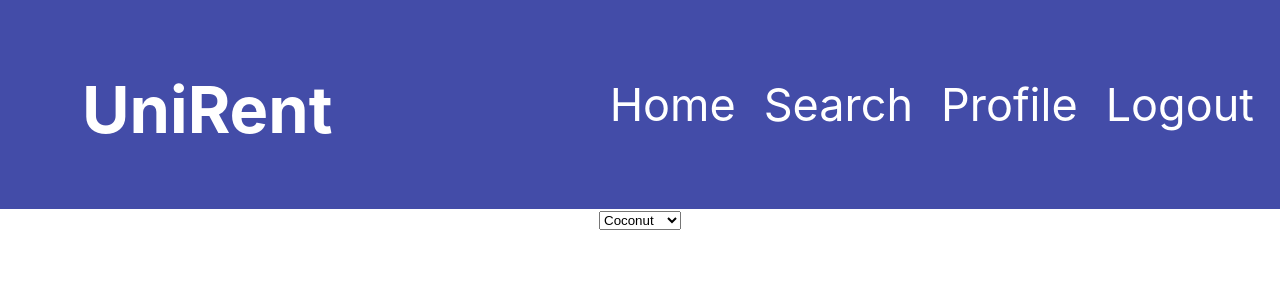
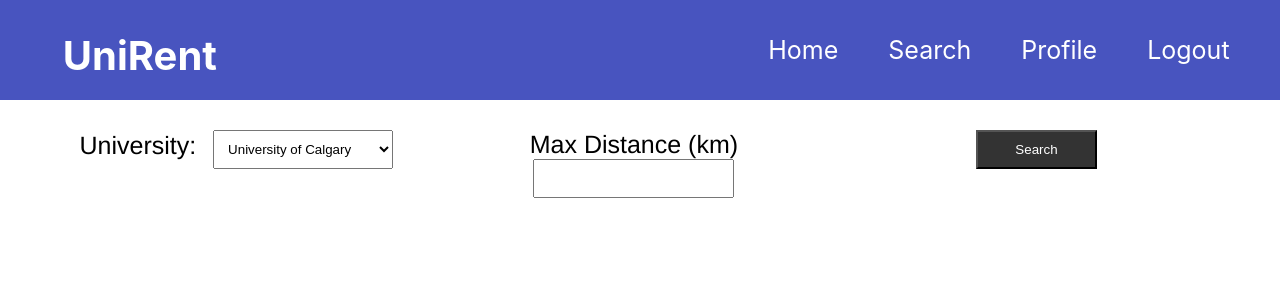
Before and after one commit to lukesno/cpsc-471, a React (Create React App) app in the folder Client/: page /search in a window 1280 px wide. Shown: the top 300 px of the page. Built offline with nearby package versions, Linux system fonts and the light colour scheme.

Commit message:
updated search page

```diff
--- a/Client/src/Components/Navbar.css
+++ b/Client/src/Components/Navbar.css
@@ -1,31 +1,24 @@
 .Navbar {
-    padding: 20px;
+    padding: 1%;
     display: flex;
     align-items: center;
     max-width: 100%;
-    margin: 0 auto;
-    background-color: #03108bbe;
+    max-height: 100px;
+    background-color: #0a1aaabe;
   }
 
 h1 {
     color: #ffffff;
+    font-size: 40px;
   }
 
 .links {
     margin-left: auto;
+    margin-right: 3%;
   }
 
 a {
-    margin-left: 16px;
+    font-size: 25px;
     text-decoration: none;
-    padding: 6px;
     color: #ffffff;
   }
-
-h1{
-    text-align: left;
-    padding-left: 5%;
-    padding-top: 50px;
-    padding-bottom: 40px;
-    font-size: 65px;
- }
--- a/Client/src/Pages/Login.js
+++ b/Client/src/Pages/Login.js
@@ -25,14 +25,6 @@ export default function Login() {
                     </div>
                 </form>
             </div>
-
-            <div>
-                <footer>
-
-                </footer>
-            </div>
-
         </body>
     )
-
 }
--- /dev/null
+++ b/Client/src/Pages/Search.css
@@ -0,0 +1,32 @@
+.searchForm{
+    padding: 30px;
+}
+
+.searchFormGroup{
+    padding-bottom: 40px;
+    float:left;
+    width: 33%;
+    font-size: 25px;
+    font-family: Helvetica;
+}
+
+.searchForm label{
+    padding: 10px;
+    text-align: left;
+}
+
+.searchForm select, .searchForm input{
+    padding: 10px;
+}
+
+.searchForm button{
+    padding: 10px;
+    background-color: #333333;
+    color: #ffffff;
+    width: 30%;
+}
+
+.searchForm button:hover{
+    background: blue;
+    color: #ffffff;
+}
--- a/Client/src/Pages/Search.js
+++ b/Client/src/Pages/Search.js
@@ -1,14 +1,26 @@
-/*import './Login.css';*/
+import './Search.css';
 
 export default function Search() {
     return (
 
-        <select>
-            <option value="MRU">Grapefruit</option>
-            <option value="UofC">Lime</option>
-            <option selected value="SAIT">Coconut</option>
-            <option value="Westbrook Outreach">Mango</option>
-        </select>
+        <div class = "searchForm">
+            <div class = "searchFormGroup">
+                <label> University: </label>
+                <select>
+                    <option selected value="University of Calgary">University of Calgary</option>
+                    <option value="Mount Royal University">Mount Royal University</option>
+                    <option value="SAIT">SAIT</option>
+                    <option value="Bow Valley College">Bow Valley College</option>
+                </select>
+            </div>
+            <div class = "searchFormGroup">
+                <label>Max Distance (km)</label>
+                <input>
+                </input>
+            </div>
+            <div class = "searchFormGroup">
+                <button> Search </button>
+            </div>
+        </div>
     )
-
 }
```
